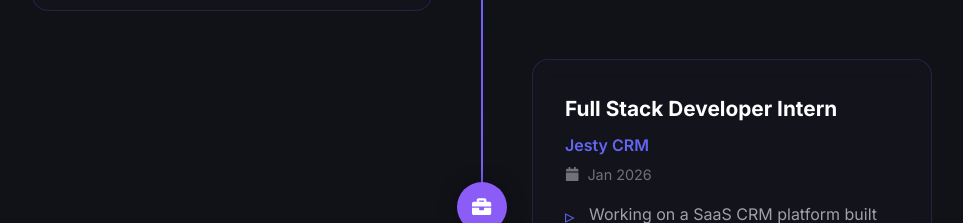
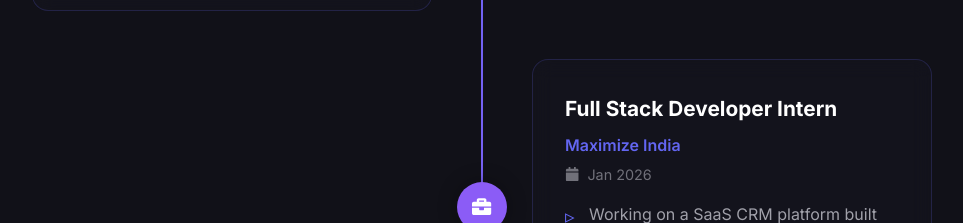
Before and after one commit to anujrajincludemyself/anujraj.me, a React (Vite) app: page / in a window 1280 px wide. Shown: the part 3720-3943 px from the top of the page, without its empty margins (158-1121 px from the left). Built offline with nearby package versions, Linux system fonts and the light colour scheme.

Commit message:
minor edits

```diff
--- a/src/components/Experience.jsx
+++ b/src/components/Experience.jsx
@@ -17,7 +17,7 @@ const Experience = () => {
         },
         {
             role: 'Full Stack Developer Intern',
-            company: 'Jesty CRM',
+            company: 'Maximize India',
             period: 'Jan 2026',
             highlights: [
                 'Working on a SaaS CRM platform built with React, Node.js, and REST APIs',
```
